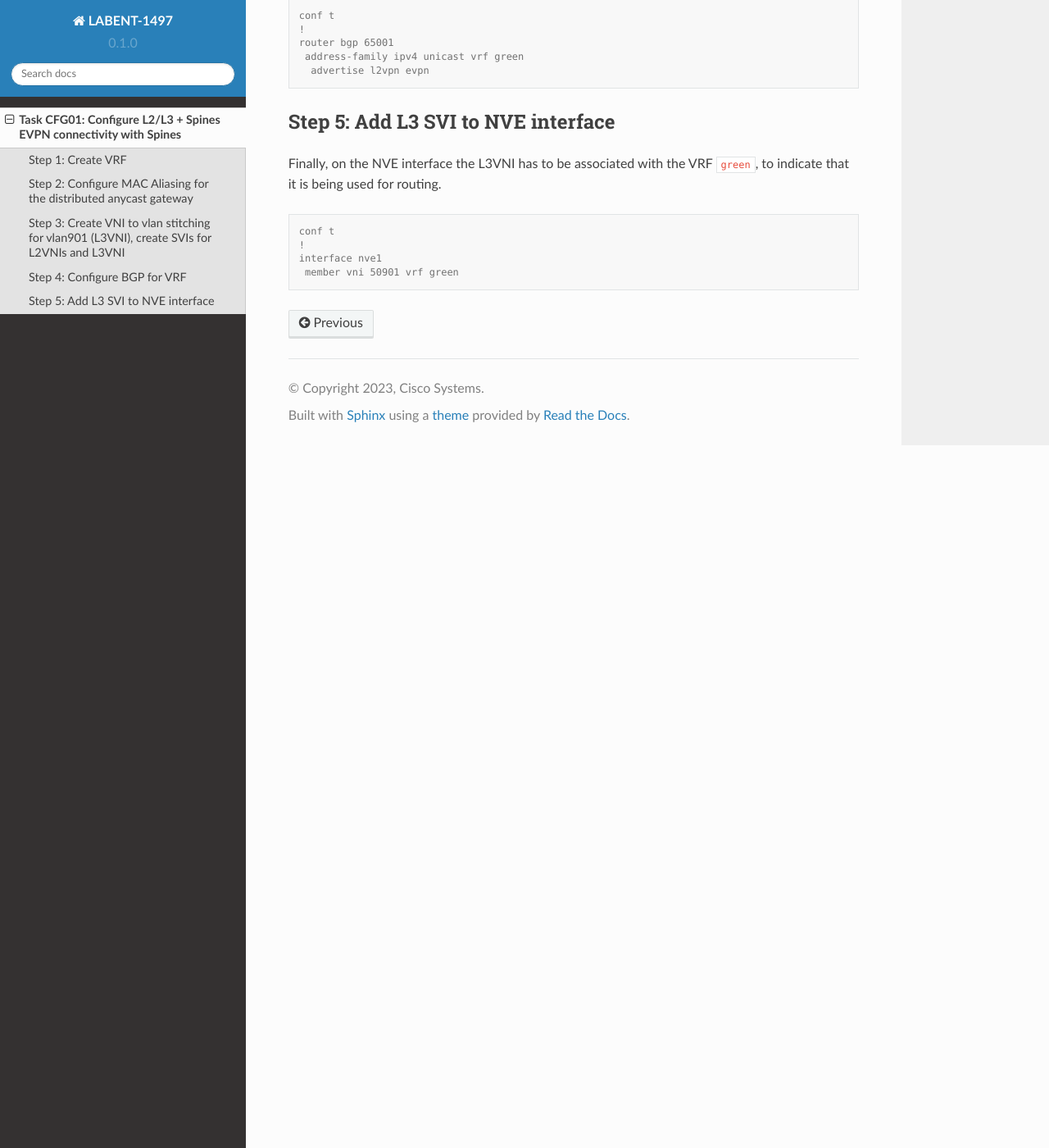
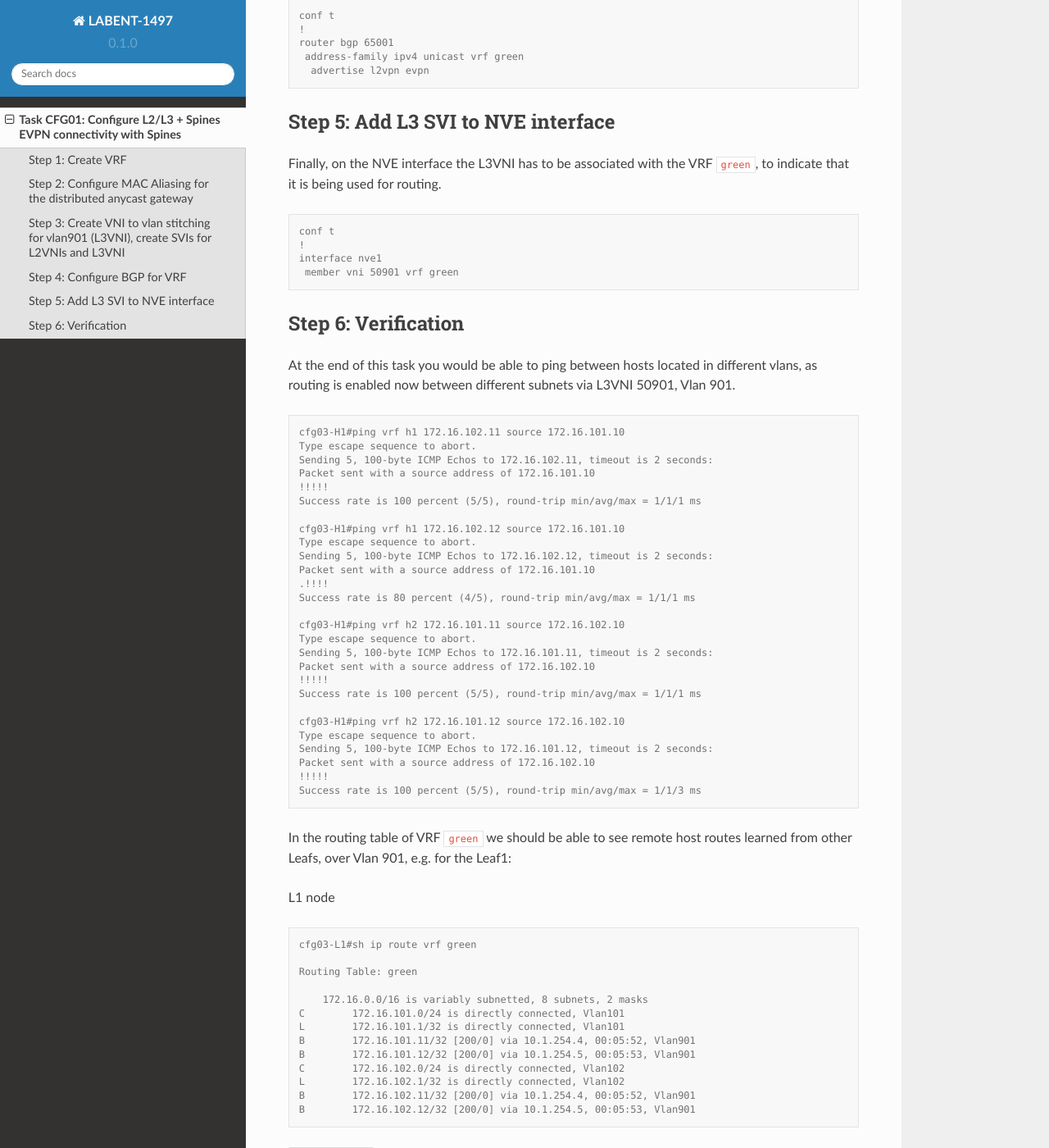
Before and after one commit to dvishchu/labent-1497, a Sphinx documentation site: the page built from docs/source/task_01.rst, in a window 1280 px wide and 1400 px high, scrolled down 4923 px. Shown: the whole window at 82% size. Built offline with Sphinx 7.4.7 and the Read the Docs theme 2.0.0, drawn with Linux system fonts in a browser that asks for light colours; pages that are not in the unit, such as notebooks, are missing from menus.

Commit message:
Added cutted step 6 to CFG01

```diff
--- a/docs/source/task_01.rst
+++ b/docs/source/task_01.rst
@@ -143,7 +143,6 @@ At this step, we create vlan 901 and SVI 901 to be mapped to L3VNI 50901. Simila
 .. image:: assets/cfg01_vni.png
     :align: center
 
-
 L1/L2/L3 nodes
 
 .. code-block:: console
@@ -203,3 +202,58 @@ Finally, on the NVE interface the L3VNI has to be associated with the VRF ``gree
     !
     interface nve1
      member vni 50901 vrf green
+
+Step 6: Verification
+***********************************
+
+At the end of this task you would be able to ping between hosts located in different vlans, as routing is enabled now between different subnets via L3VNI 50901, Vlan 901.
+
+.. code-block:: console
+
+    cfg03-H1#ping vrf h1 172.16.102.11 source 172.16.101.10
+    Type escape sequence to abort.
+    Sending 5, 100-byte ICMP Echos to 172.16.102.11, timeout is 2 seconds:
+    Packet sent with a source address of 172.16.101.10
+    !!!!!
+    Success rate is 100 percent (5/5), round-trip min/avg/max = 1/1/1 ms
+
+    cfg03-H1#ping vrf h1 172.16.102.12 source 172.16.101.10
+    Type escape sequence to abort.
+    Sending 5, 100-byte ICMP Echos to 172.16.102.12, timeout is 2 seconds:
+    Packet sent with a source address of 172.16.101.10
+    .!!!!
+    Success rate is 80 percent (4/5), round-trip min/avg/max = 1/1/1 ms
+
+    cfg03-H1#ping vrf h2 172.16.101.11 source 172.16.102.10
+    Type escape sequence to abort.
+    Sending 5, 100-byte ICMP Echos to 172.16.101.11, timeout is 2 seconds:
+    Packet sent with a source address of 172.16.102.10
+    !!!!!
+    Success rate is 100 percent (5/5), round-trip min/avg/max = 1/1/1 ms
+
+    cfg03-H1#ping vrf h2 172.16.101.12 source 172.16.102.10
+    Type escape sequence to abort.
+    Sending 5, 100-byte ICMP Echos to 172.16.101.12, timeout is 2 seconds:
+    Packet sent with a source address of 172.16.102.10
+    !!!!!
+    Success rate is 100 percent (5/5), round-trip min/avg/max = 1/1/3 ms
+
+In the routing table of VRF ``green`` we should be able to see remote host routes learned from other Leafs, over Vlan 901, e.g. for the Leaf1:
+
+L1 node
+
+.. code-block:: console
+
+    cfg03-L1#sh ip route vrf green
+
+    Routing Table: green
+
+        172.16.0.0/16 is variably subnetted, 8 subnets, 2 masks
+    C        172.16.101.0/24 is directly connected, Vlan101
+    L        172.16.101.1/32 is directly connected, Vlan101
+    B        172.16.101.11/32 [200/0] via 10.1.254.4, 00:05:52, Vlan901
+    B        172.16.101.12/32 [200/0] via 10.1.254.5, 00:05:53, Vlan901
+    C        172.16.102.0/24 is directly connected, Vlan102
+    L        172.16.102.1/32 is directly connected, Vlan102
+    B        172.16.102.11/32 [200/0] via 10.1.254.4, 00:05:52, Vlan901
+    B        172.16.102.12/32 [200/0] via 10.1.254.5, 00:05:53, Vlan901
```
